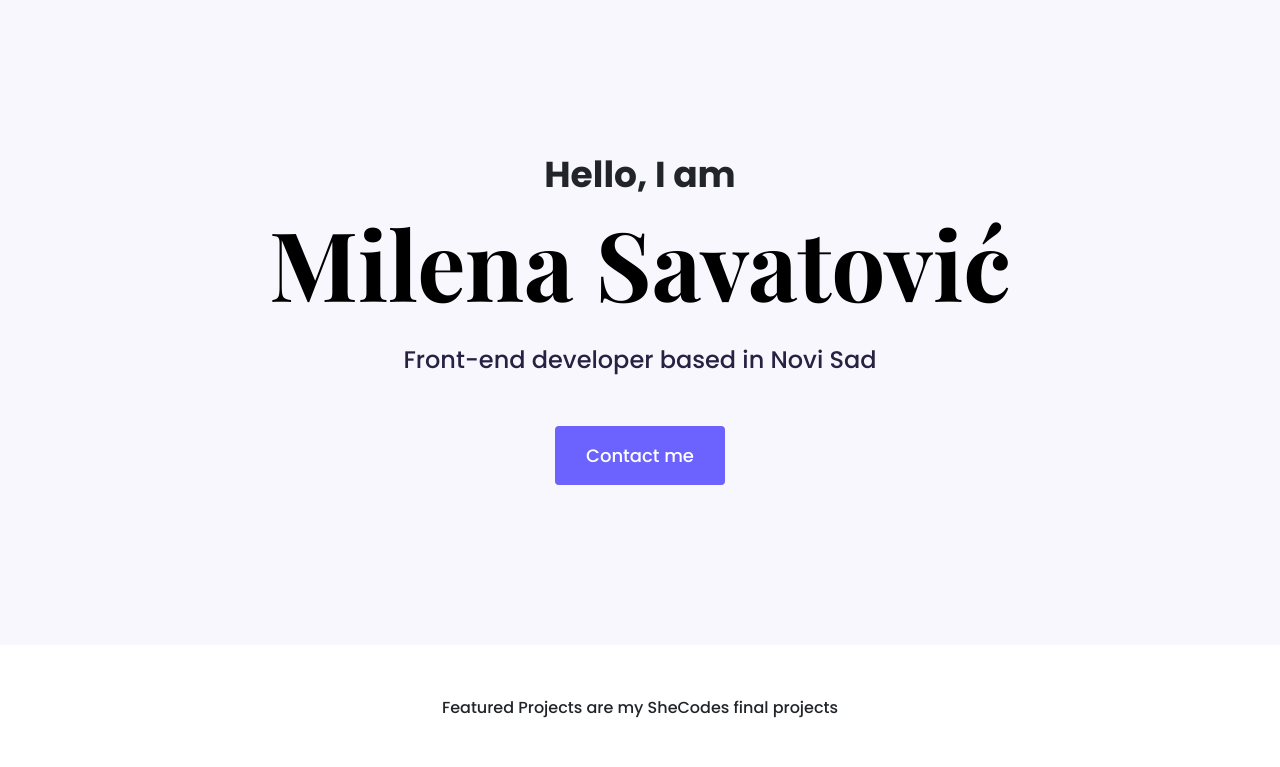
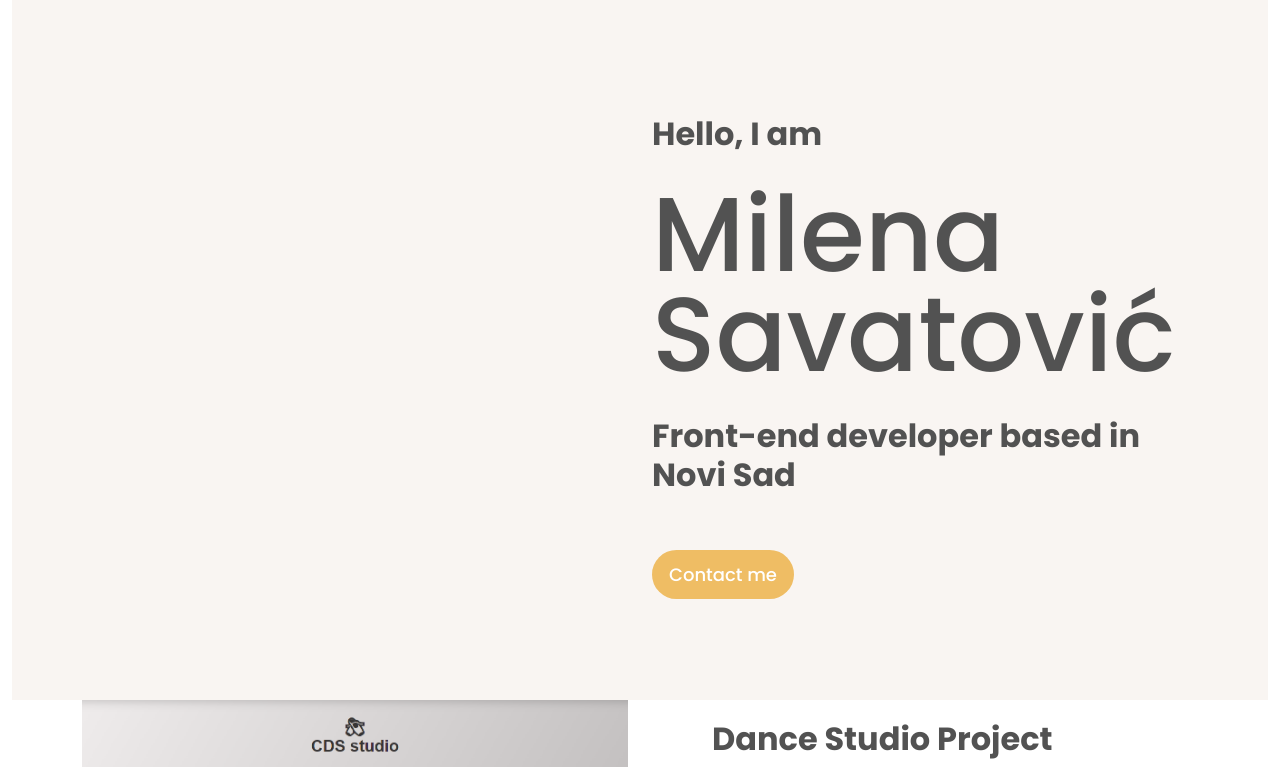
Before and after one commit to MilenaSavatovic/portfolio, a plain HTML site: page index.html in a window 1280 px wide. Shown: the top 767 px of the page. Drawn offline with nearby package versions, Linux system fonts and the light colour scheme.

Commit message:
redesign of the homepage

```diff
--- a/index.html
+++ b/index.html
@@ -29,17 +29,26 @@
     <link rel="stylesheet" href="/styles/portfolio.css" />
   </head>
   <body>
-    <div class="hero">
-      <p>Hello, I am</p>
-      <h1>Milena Savatović</h1>
-      <h2 class="mb-5">Front-end developer based in Novi Sad</h2>
-      <div>
-        <a href="#" class="btn btn-branding">Contact me</a>
+    <div class="container-fluid">
+      <div class="section-lighter">
+        <div class="row">
+          <div class="col-6"></div>
+          <div class="col-6 text-box">
+            <h2>Hello, I am</h2>
+            <h1>Milena Savatović</h1>
+            <h2>
+              Front-end developer based in
+              <br />
+              Novi Sad
+            </h2>
+            <div>
+              <a href="#" class="btn btn-branding">Contact me</a>
+            </div>
+          </div>
+        </div>
       </div>
     </div>
-    <p class="text-center m-5">
-      Featured Projects are my SheCodes final projects
-    </p>
+
     <div class="container">
       <div class="row mb-5">
         <div class="col d-none d-lg-block">
--- a/styles/portfolio.css
+++ b/styles/portfolio.css
@@ -1,8 +1,8 @@
 :root {
-  --branding-color: #6c63ff;
-  --secondary-color: #f9f7fe;
-  --heading-font-family: 'Playfair Display', serif;
+  --background-color-lighter: #f9f5f2;
+  --background-color-darker: #faeddd;
   --default-font-family: 'Poppins', sans-serif;
+  --button-color: #efbd64;
 }
 
 body {
@@ -14,36 +14,38 @@ h2,
 h3,
 h4,
 h5,
-h6 {
-  color: black;
-  font-family: var(--heading-font-family);
-  font-weight: bold;
+h6,
+p {
+  color: #525252;
 }
 
 h1 {
-  font-size: 96px;
-  line-height: 1.5;
+  font-size: 105px;
+  line-height: 100px;
+  margin: 32px 0;
 }
 
 h2 {
-  font-size: 64;
+  font-size: 36;
+  font-weight: bold;
 }
 
 p {
   font-weight: normal;
-  font-size: 16px;
+  font-size: 24px;
   line-height: 30px;
 }
 
-.hero {
-  background-color: var(--secondary-color);
-  text-align: center;
-  padding: 160px 20px;
+.section-lighter {
+  background-color: var(--background-color-lighter);
+  text-align: left;
+  height: 700px;
+  width: 100%;
 }
 
-.hero p {
-  font-size: 36px;
-  font-weight: bold;
+.text-box {
+  padding-top: 115px;
+  padding-bottom: 64px;
   margin: 0;
 }
 
@@ -56,12 +58,12 @@ p {
 }
 
 .btn-branding {
-  border-radius: 4;
-  background: var(--branding-color);
+  border-radius: 50px;
+  background: var(--button-color);
   color: white;
   font-size: 18px;
-  line-height: 27px;
-  padding: 15px 30px;
+  padding: 10px 16px;
+  margin-top: 48px;
 }
 
 .btn-branding-outline {
```
